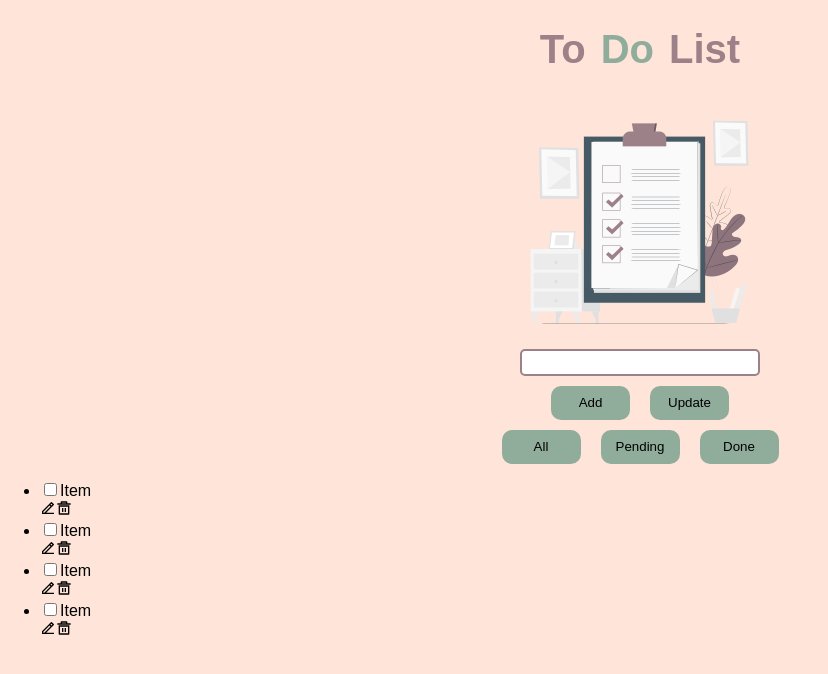
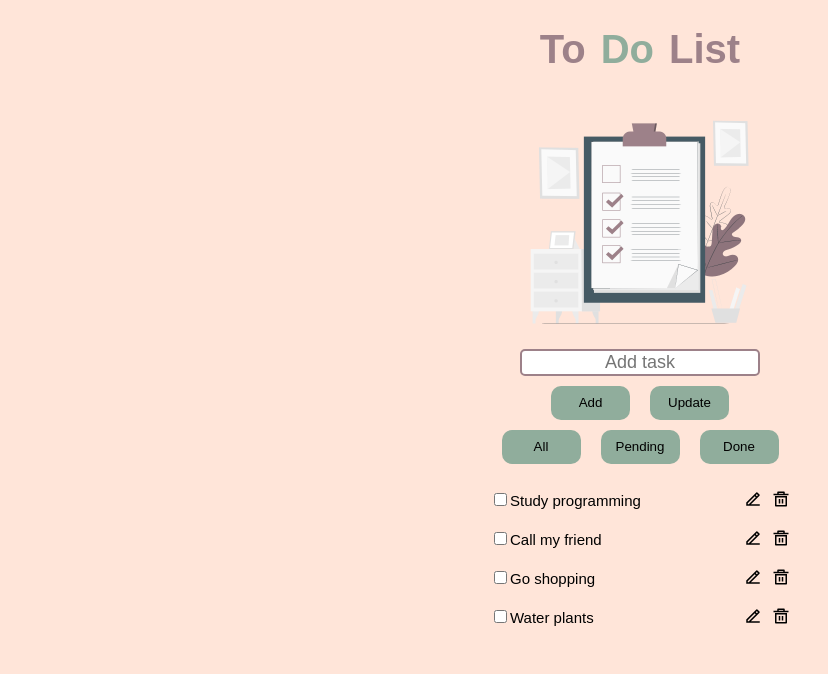
Before and after one commit to Seyerte/ToDoList, a React (Create React App) app: page / in a window 1280 px wide. Shown: the top 674 px of the page, without its empty margins (0-828 px from the left). Built offline with nearby package versions, Linux system fonts and the light colour scheme; a web font is replaced by a local one.

Commit message:
function add

```diff
--- a/package.json
+++ b/package.json
@@ -10,6 +10,7 @@
     "react-dom": "^18.2.0",
     "react-icons": "^4.7.1",
     "react-scripts": "5.0.1",
+    "uuidv4": "^6.2.13",
     "web-vitals": "^2.1.4"
   },
   "scripts": {
--- a/src/App.js
+++ b/src/App.js
@@ -1,17 +1,11 @@
 import './App.css';
-import { ItemForm } from './components/ItemForm/ItemForm';
-import { Navbar } from './components/Navbar/Navbar';
-import { Todolist } from './components/Todolist/Todolist';
+import Todolist from './components/Todolist/Todolist';
 
 function App() {
   return (
     <>
-      <Navbar/>
-      <ItemForm/>
       <Todolist/>
     </>
-
   );
 }
-
 export default App;
--- a/src/components/Item/Item.jsx
+++ b/src/components/Item/Item.jsx
@@ -1,20 +1,23 @@
 import React from "react";
 import { RiEdit2Line } from "react-icons/ri";
 import { RiDeleteBin5Line } from "react-icons/ri";
+import styles from "./Item.module.css";
 
 export default function Item({ item, deleteById }) {
     return (
+        <div className={styles.itemContainer}>
+            <ul className={styles.list}>
+                <li className={styles.elementsList}>
                     <div>
-            <li>
-                <div>
-                    <input type="checkbox" />
-                    {Item.name}
+                        <input className={styles.checkbox} type="checkbox" />
+                        {item.title}
                     </div>
-                <div>
+                    <div className={styles.iconsContainer}>
                         <RiEdit2Line />
                         <RiDeleteBin5Line onClick={() => deleteById(item.id)} />
                     </div>
                 </li>
+            </ul>
         </div>
     );
 }
--- a/src/components/Item/Item.module.css
+++ b/src/components/Item/Item.module.css
@@ -0,0 +1,39 @@
+.itemContainer {
+    font-size: medium;
+    display: flex;
+    flex-direction: column;
+    /* justify-content: center;
+    align-items: center; */
+}
+
+.list{
+    padding-left: 0px;
+    padding-right: 40px;
+    list-style: none;
+    font-size: 15px;
+    display: flex;
+    justify-content: center;
+    flex-wrap: wrap;
+}
+
+.elementsList {
+    display: flex;
+    align-items: center;
+    list-style-type: none;
+    justify-content: space-between;
+    width:300px;
+    padding: 10px;
+    cursor: pointer;
+
+}
+
+.checkbox {
+    cursor: pointer;
+}
+
+.iconsContainer{
+    font-size: larger;
+    cursor: pointer;
+    display: flex;
+    gap: 10px;
+}
--- a/src/components/ItemForm/ItemForm.jsx
+++ b/src/components/ItemForm/ItemForm.jsx
@@ -1,14 +1,36 @@
-import React from "react";
+import React, { useState } from "react";
 import styles from "./ItemForm.module.css";
 
-export const ItemForm = () => {
+export default function ItemForm({ addItem }) {
+    const [input, setInput] = useState("");
+
+    function handlerChange(value) {
+        setInput(value);
+    }
+
+    function handlerAdd() {
+        addItem(input);
+        setInput("");
+    }
+
     return (
         <div className={styles.inputContainer}>
             <div>
-                <input className={styles.input} type="text" />
+                <input
+                    className={styles.input}
+                    placeholder="Add task"
+                    onChange={(e) => handlerChange(e.target.value)}
+                    value={input}
+                    type="text"
+                ></input>
             </div>
             <div className={styles.buttonContainer}>
-                <button className={styles.buttonAdd}>Add</button>
+                <button
+                    className={styles.buttonAdd}
+                    onClick={() => handlerAdd()}
+                >
+                    Add
+                </button>
                 <button className={styles.buttonUpdate}>Update</button>
             </div>
             <div className={styles.filterItems}>
@@ -18,4 +40,4 @@ export const ItemForm = () => {
             </div>
         </div>
     );
-};
+}
--- a/src/components/ItemForm/ItemForm.module.css
+++ b/src/components/ItemForm/ItemForm.module.css
@@ -16,6 +16,11 @@
     border: solid 2px #9D8189;
     border-radius: 5px;
     font-size: large;
+}
+
+::-webkit-input-placeholder{
+    text-align: center;
+    line-height: 100px;/* Centrado vertical */
 }
 
 .buttonContainer{
--- a/src/components/Navbar/Navbar.jsx
+++ b/src/components/Navbar/Navbar.jsx
@@ -1,7 +1,7 @@
 import React from "react";
 import styles from "./Navbar.module.css";
 
-export const Navbar = () => {
+export default function Navbar() {
     return (
         <div className={styles.navContainer}>
             <div className={styles.divTitle}>
@@ -16,4 +16,4 @@ export const Navbar = () => {
             />
         </div>
     );
-};
+}
--- a/src/components/Todolist/Todolist.jsx
+++ b/src/components/Todolist/Todolist.jsx
@@ -1,6 +1,9 @@
 import React, { useState } from "react";
 import Item from "../Item/Item";
+import Navbar from "../Navbar/Navbar";
 import styles from "./Todolist.module.css";
+import ItemForm from "../ItemForm/ItemForm";
+import { v4 as uuid } from "uuid";
 
 const itemsList = [
     {
@@ -25,7 +28,7 @@ const itemsList = [
     },
 ];
 
-export const Todolist = () => {
+export default function Todolist() {
     const [data, setData] = useState(itemsList);
 
     const deleteById = (idToDelete) => {
@@ -34,8 +37,19 @@ export const Todolist = () => {
         setData(newData);
     };
 
+    const addItem = (value) => {
+        const newItem = {
+            id: uuid(),
+            title: value,
+            isDone: false,
+        };
+        setData([...data, newItem]);
+    };
+
     return (
         <div className={styles.mainContainer}>
+            <Navbar />
+            <ItemForm addItem={addItem} />
             <ul>
                 {data.map((item) => (
                     <Item key={item.id} item={item} deleteById={deleteById} />
@@ -43,4 +57,4 @@ export const Todolist = () => {
             </ul>
         </div>
     );
-};
+}
```
Also changed, not shown: 1 other file (tests, documents, lock files or other folders). Lines whose indentation alone changed are shown as unchanged.
